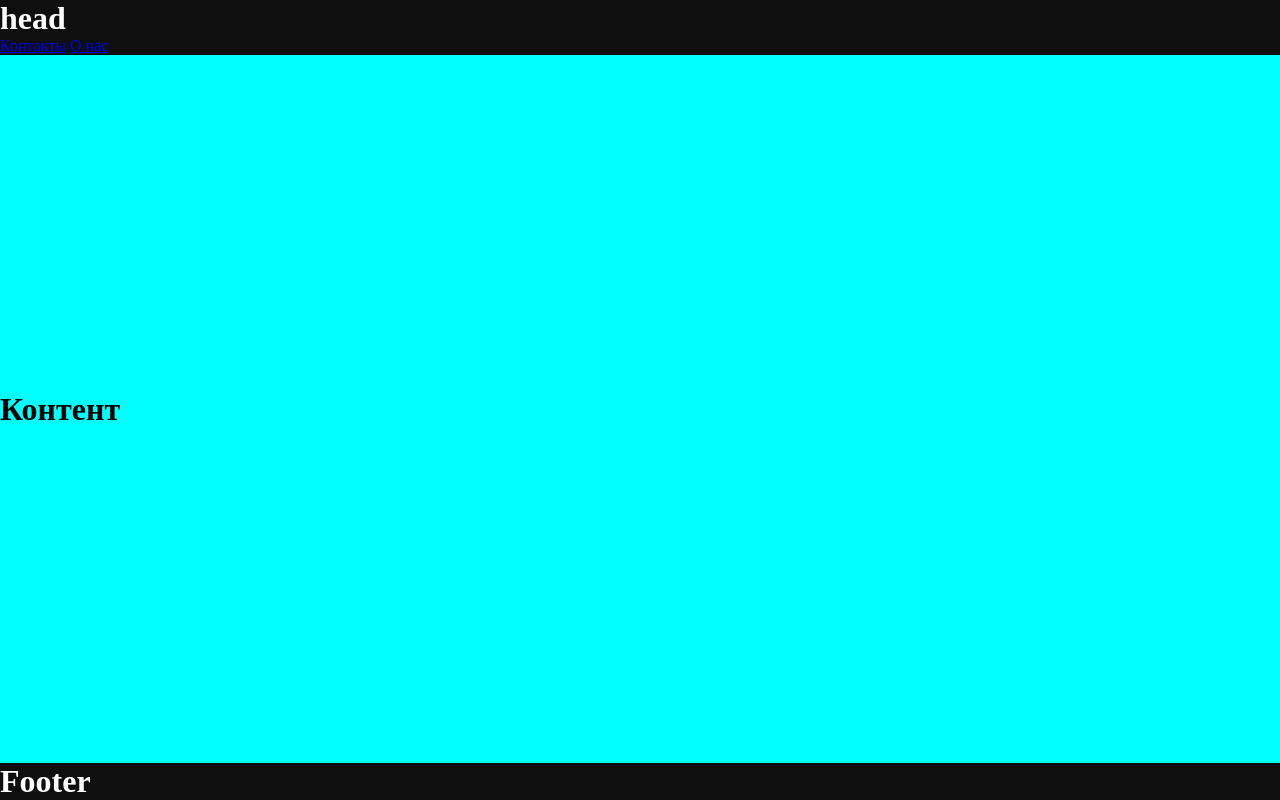
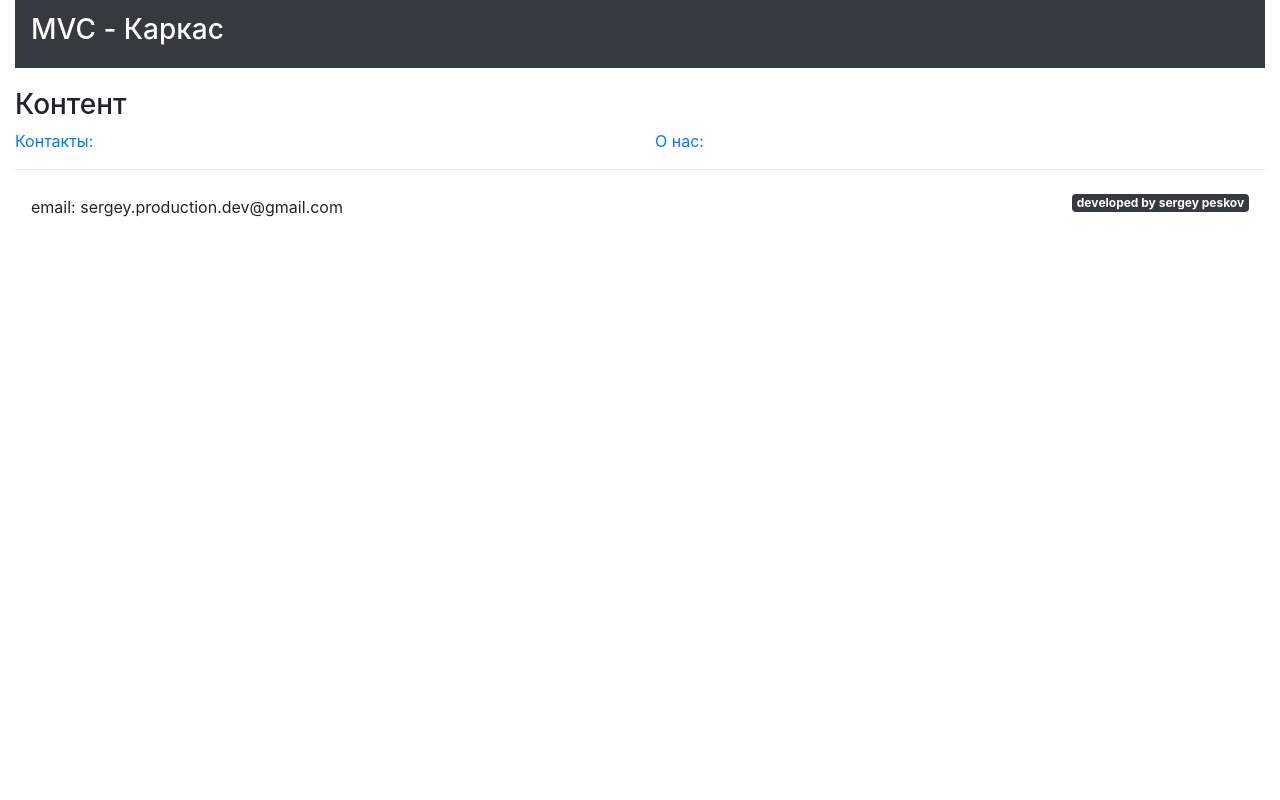
Before and after one commit to Speskov2000/MVC-PHP, a PHP site: page / in a window 1280 px wide. Run offline with PHP 8.4, Linux system fonts and the light colour scheme.

Commit message:
updating layoutHtml, including bootstrap

```diff
--- a/components/Router.php
+++ b/components/Router.php
@@ -40,10 +40,9 @@ class Router
 
 				$controllerObj = new $controllerName();
 
-				require_once(ROOT . '/views/base/head.php');
+				require_once(ROOT.'/views/base/head.php');
 				$result = call_user_func_array(array($controllerObj, $actionName), $params);
-				require_once(ROOT . '/views/base/footer.php');
-
+				require_once(ROOT.'/views/base/footer.php');
 				if($result != null) {
 					break;
 				}
--- a/views/base/footer.php
+++ b/views/base/footer.php
@@ -1,10 +1,10 @@
+			</div>
 		</div>
-		</div>
-	<footer>
-
-		<h1> Footer</h1>
-
-	</footer>
+		<hr>
+		<nav class="navbar navbar-light" >
+			email: sergey.production.dev@gmail.com
+			<h1 class="badge bot badge-dark">devеloped by sergey peskov</h1>
+		</nav>
 	</div>
 </body>
 </html>
--- a/views/base/head.php
+++ b/views/base/head.php
@@ -2,16 +2,15 @@
 <html lang="en">
 <head>
 	<meta charset="UTF-8">
-	<title></title>
-	<link rel="stylesheet" href="templates/css/style.css">
+	<meta name="viewport" content="width=device-width, initial-scale=1.0">
+	<link rel="stylesheet" href="https://cdn.jsdelivr.net/npm/bootstrap@4.5.3/dist/css/bootstrap.min.css" integrity="sha384-TX8t27EcRE3e/ihU7zmQxVncDAy5uIKz4rEkgIXeMed4M0jlfIDPvg6uqKI2xXr2" crossorigin="anonymous">
+	<link rel="stylesheet" href="/template/css/style.css">
+	<title>MVC - Каркас</title>
 </head>
 <body>
-	<div id="wrapper">
-		<div id="content">
-			<header>
-				<h1>head</h1>
-				<a href="contacts">Контакты</a>
-				<a href="about">О нас</a>
-			</header>
-
-			<div id="centering">
+	<div class="container-fluid">
+		<div class="navbar bg-dark navbar-dark" style="margin-bottom:20px;">
+			<a class="navbar-brand" href="/"><h3>MVC - Каркас</h3></a>
+		</div>
+		<div class="row">
+		<div class="col-12">
--- a/views/main/about.php
+++ b/views/main/about.php
@@ -1 +1,2 @@
-<h1>Это очень важный и интересный ресурс</h1>
+<a href="/">На главную</a>
+<h3>Это очень важный и интересный ресурс</h3>
--- a/views/main/contacts.php
+++ b/views/main/contacts.php
@@ -1 +1,2 @@
-<h1>Разработал: Песков Сергей</h1>
+<a href="/">На главную</a>
+<h3>Разработал: Песков Сергей</h3>
--- a/views/main/index.php
+++ b/views/main/index.php
@@ -1 +1,12 @@
-<h1>Контент</h1>
+<div class="row">
+    <div class="col-12">
+        <h3>Контент</h3>
+    </div>
+
+    <div class="col-6">
+        <a href="contacts">Контакты:</a>
+    </div>
+    <div class="col-6">
+        <a href="about">О нас:</a>
+    </div>
+</div>
```
